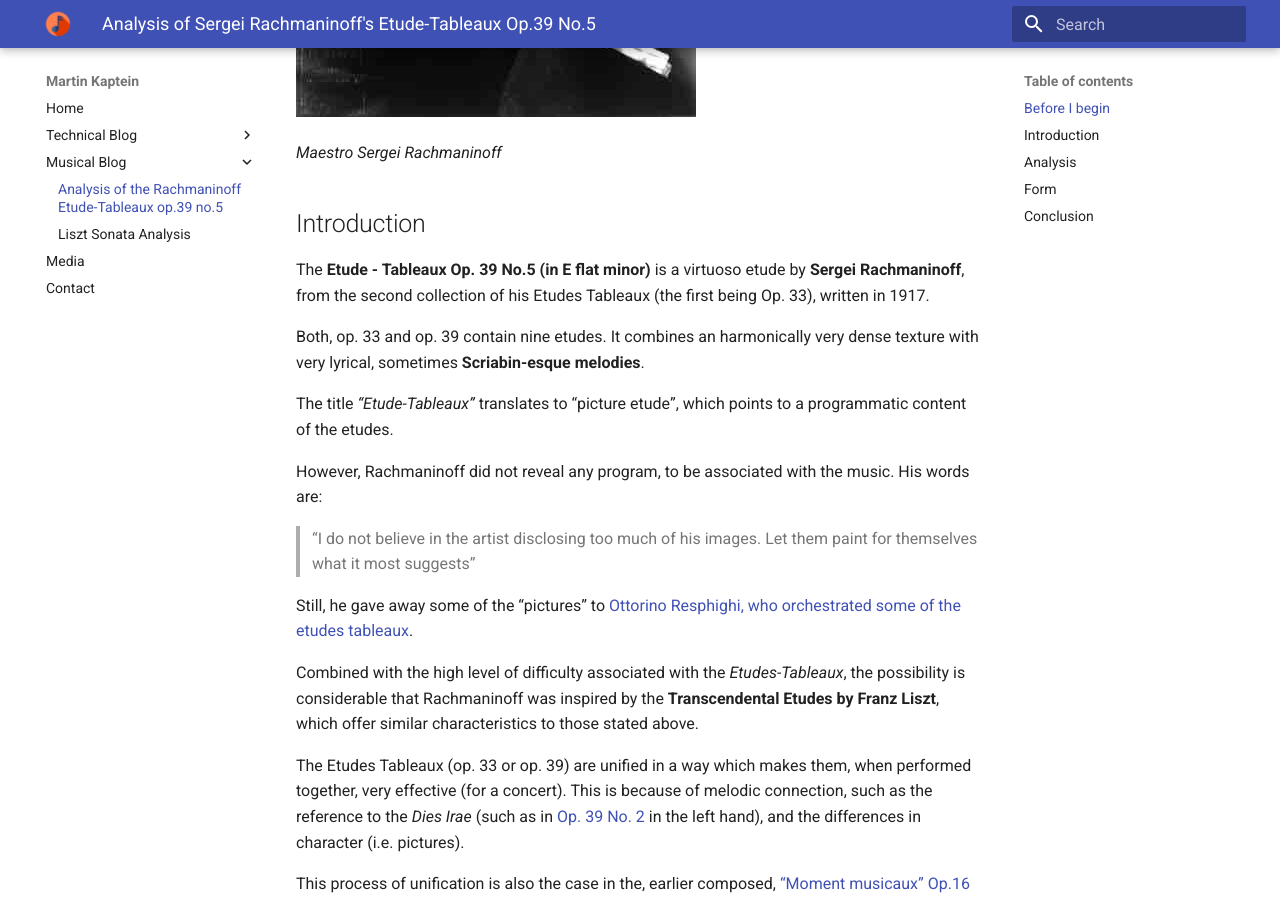
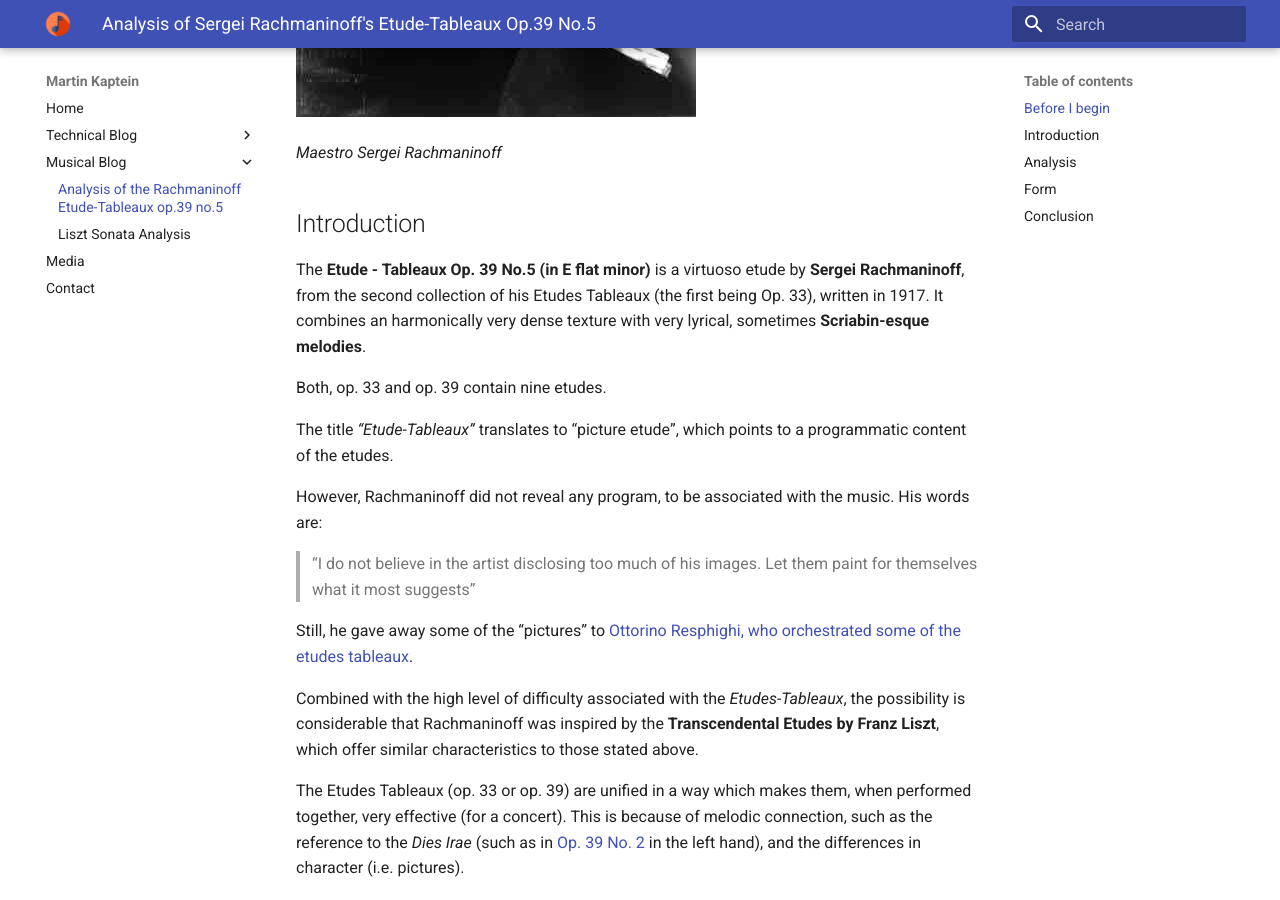
Before and after one commit to martinkaptein/my-site, an MkDocs documentation site: the page built from docs/blog/rachmaninoff-op39-no5-analysis.md, in a window 1280 px wide and 900 px high, scrolled down 930 px. Built offline with MkDocs 1.6.1 and Material for MkDocs 9.7.7, drawn with Linux system fonts in a browser that asks for light colours; old or Windows-style settings are respelled for this version of MkDocs.

```diff
--- a/docs/blog/rachmaninoff-op39-no5-analysis.md
+++ b/docs/blog/rachmaninoff-op39-no5-analysis.md
@@ -21,9 +21,9 @@
 
 ## Introduction
 
-The **Etude - Tableaux Op. 39 No.5 (in E flat minor)** is a virtuoso etude by **Sergei Rachmaninoff**, from the second collection of his Etudes Tableaux (the first being Op. 33), written in 1917.
+The **Etude - Tableaux Op. 39 No.5 (in E flat minor)** is a virtuoso etude by **Sergei Rachmaninoff**, from the second collection of his Etudes Tableaux (the first being Op. 33), written in 1917. It combines an harmonically very dense texture with very lyrical, sometimes **Scriabin-esque melodies**.
 
-Both, op. 33 and op. 39 contain nine etudes. It combines an harmonically very dense texture with very lyrical, sometimes **Scriabin-esque melodies**.
+Both, op. 33 and op. 39 contain nine etudes.
 
 The title *“Etude-Tableaux”* translates to “picture etude”, which points to a programmatic content of the etudes.
 
```
